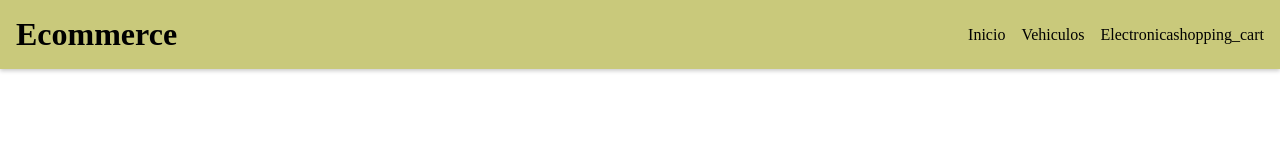
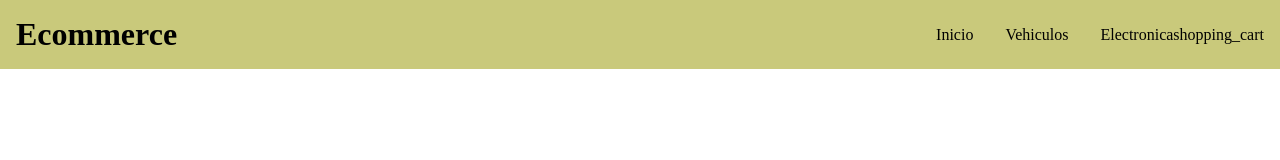
Before and after one commit to LeapGate/ecommerce-portal, a React (Create React App) app: page / in a window 1280 px wide. Shown: the top 160 px of the page. Built offline with nearby package versions, Linux system fonts and the light colour scheme.

Commit message:
Cambios en la estructura y hoja estilo

```diff
--- a/public/index.html
+++ b/public/index.html
@@ -9,13 +9,8 @@
       name="description"
       content="Web site created using create-react-app"
     />
-    <link rel="apple-touch-icon" href="%PUBLIC_URL%/logo192.png" />
-
-    <link rel="manifest" href="%PUBLIC_URL%/manifest.json" />
-
     <title>React App</title>
-    <link href="https://fonts.googleapis.com/icon?family=Material+Icons"
-      rel="stylesheet">
+    <link href="https://fonts.googleapis.com/icon?family=Material+Icons" rel="stylesheet">
   </head>
   <body>
     <div id="root"></div>
--- a/src/SASS/estilo.scss
+++ b/src/SASS/estilo.scss
@@ -26,6 +26,5 @@
     display: flex;
     justify-content: space-between;
     align-items: center;
-    box-shadow: 0 2px 4px rgba(0, 0, 0, 0.2);
-    nav {a {margin-left: 1rem;}}
+    nav {a {margin-left: 2rem;}}
 }
--- a/src/componentes/CartWidget.js
+++ b/src/componentes/CartWidget.js
@@ -1,7 +1,7 @@
 
 const CartWidget = () => {
     return (
-        <span className ="material-icons-outlined">
+        <span className = "material-icons-outlined">
             shopping_cart
         </span>
     )
--- a/src/componentes/ItemListContainer.js
+++ b/src/componentes/ItemListContainer.js
@@ -8,4 +8,5 @@
     )
   }
 
+
 export default ItemListContainer
```
